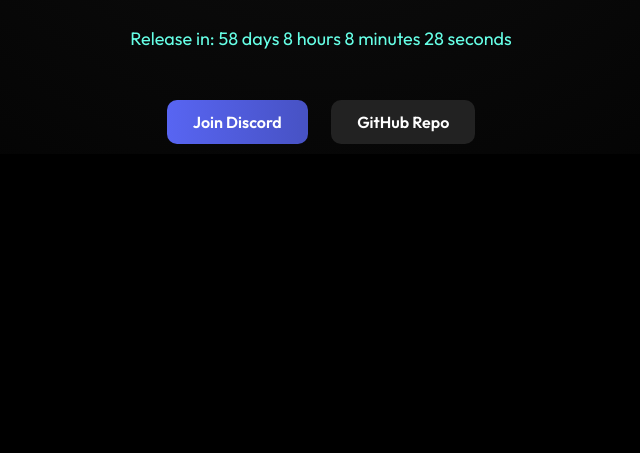
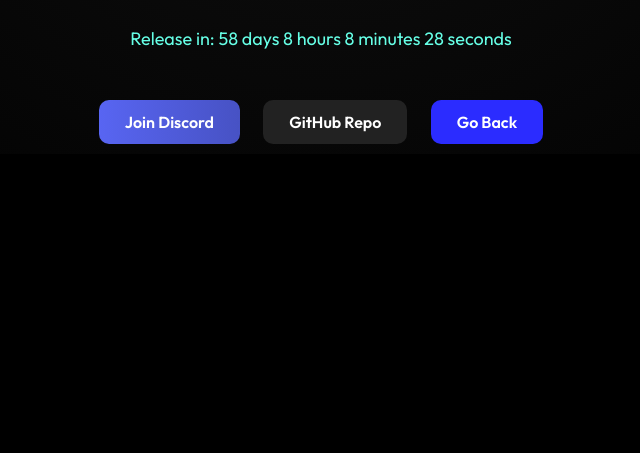
Before and after one commit to VeyzenClient/veyzen.github.io, a plain HTML site: page download/index.html in a window 1280 px wide. Shown: the part 347-800 px from the top of the page, without its empty margins (319-959 px from the left). Drawn offline with Linux system fonts and the light colour scheme.

Commit message:
feat: "Go Back" button in download page

```diff
--- a/download/index.html
+++ b/download/index.html
@@ -87,10 +87,9 @@
         color: #fff;
       }
 
-      .btn.download {
-        background: linear-gradient(to right, #2d2cff, #2b2dff);
+      .btn.back {
+        background: #2b2cff;
         color: #fff;
-        display: none;
       }
 
       .btn:hover {
@@ -106,6 +105,7 @@
     <div class="buttons">
       <a href="https://discord.gg/5UvcJ5DYeY" class="btn discord" target="_blank">Join Discord</a>
       <a href="https://github.com/VeyzenClient/Veyzen" class="btn github" target="_blank">GitHub Repo</a>
+      <a href="https://veyzenclient.github.io/home/" class="btn back" target="_blank">Go Back</a>
     </div>
 
     <script>
```
